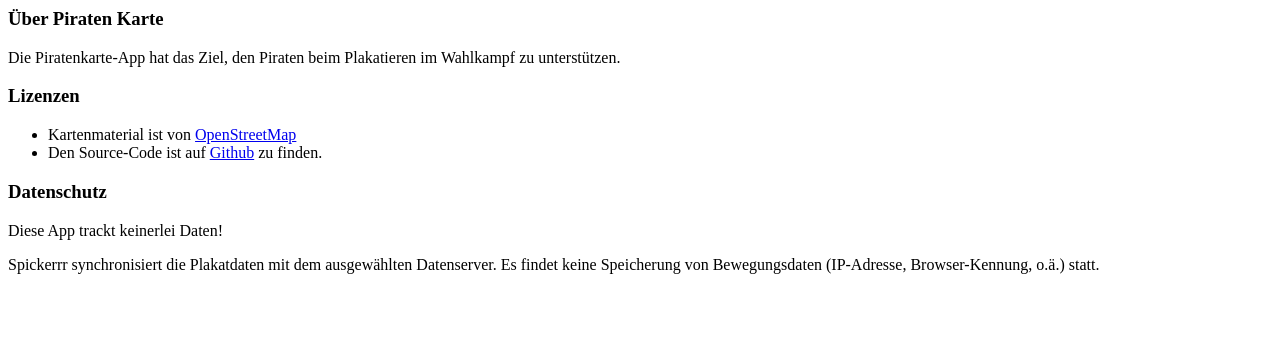
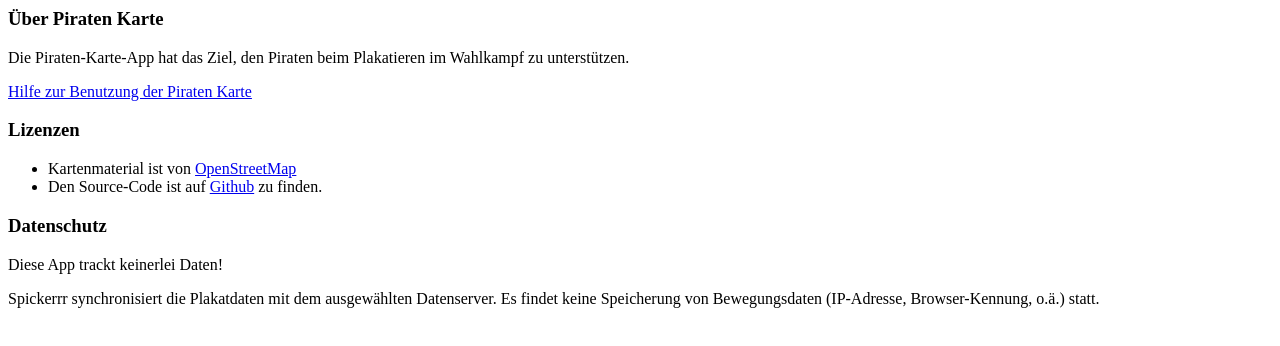
Before and after one commit to boombuler/piraten_map_app, a plain HTML site: page assets/about/index.html in a window 1280 px wide. Drawn offline with Linux system fonts and the light colour scheme.

Commit message:
text changes

```diff
--- a/assets/about/index.html
+++ b/assets/about/index.html
@@ -7,8 +7,9 @@
 
 <h3>Über Piraten Karte</h3>
 <!--<p>Kontakt über <a href="https://twitter.com/spickerrr" target="_blank">@spickerrr</a>, ausführlicheres bei <a href="http://spickerrr.tumblr.com" target="_blank">spickerrr@tumbler</a>.</p>-->
-<p>Die Piratenkarte-App hat das Ziel, den Piraten beim Plakatieren im Wahlkampf zu unterstützen.</p>
+<p>Die Piraten-Karte-App hat das Ziel, den Piraten beim Plakatieren im Wahlkampf zu unterstützen.</p>
 
+<p><a href="http://wiki.piratenpartei.de/NRW:Plakatkarte">Hilfe zur Benutzung der Piraten Karte</a></p>
 
 <!--<h3>Credits</h3>
 <ul>
--- a/res/values/strings.xml
+++ b/res/values/strings.xml
@@ -13,7 +13,7 @@
     <string name="menu_about">Über</string>
     <string name="about">Über</string>
     <string name="menu_ok">OK</string>
-    <string name="about_title">Über Piratenkarte</string>
+    <string name="about_title">Über Piraten Karte</string>
 
     <string name="ask_marker_delete">Marker wirklich löschen?</string>
     <string name="marker_kind">Marker Art:</string>
```
